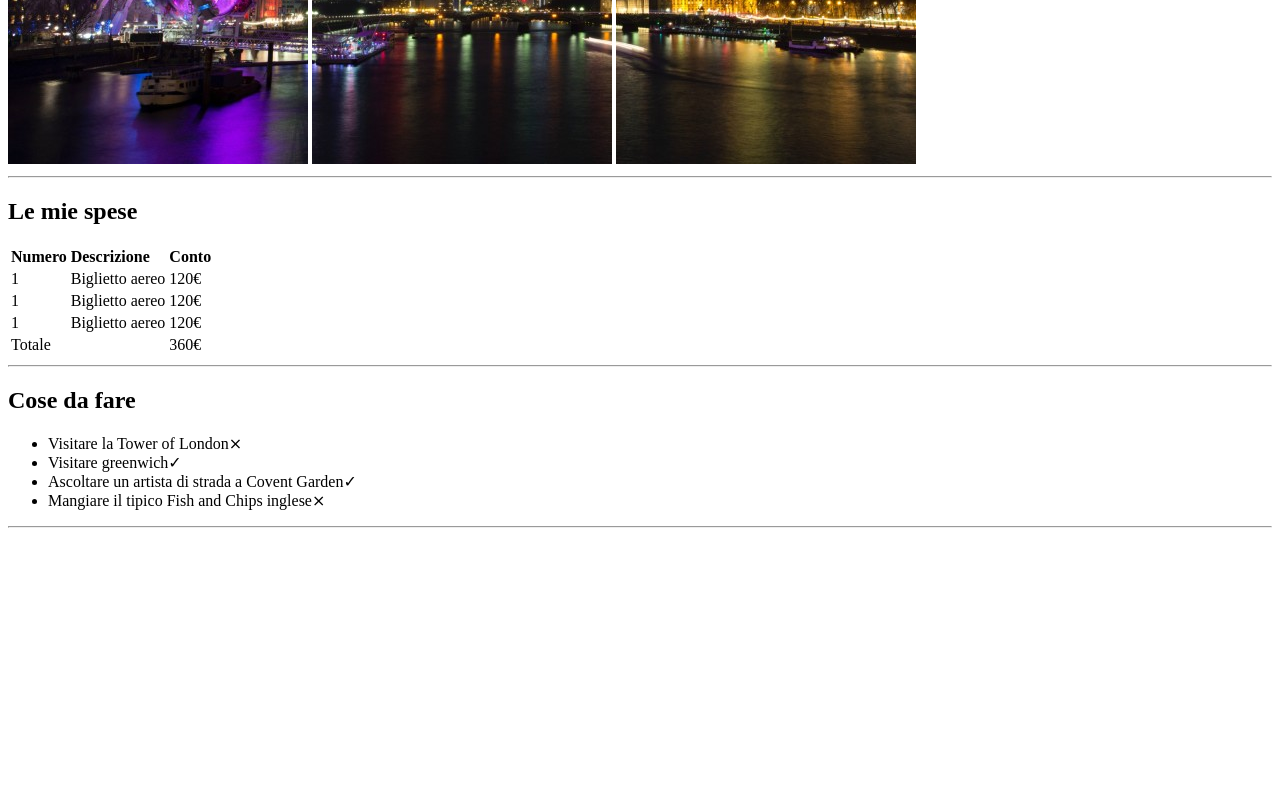
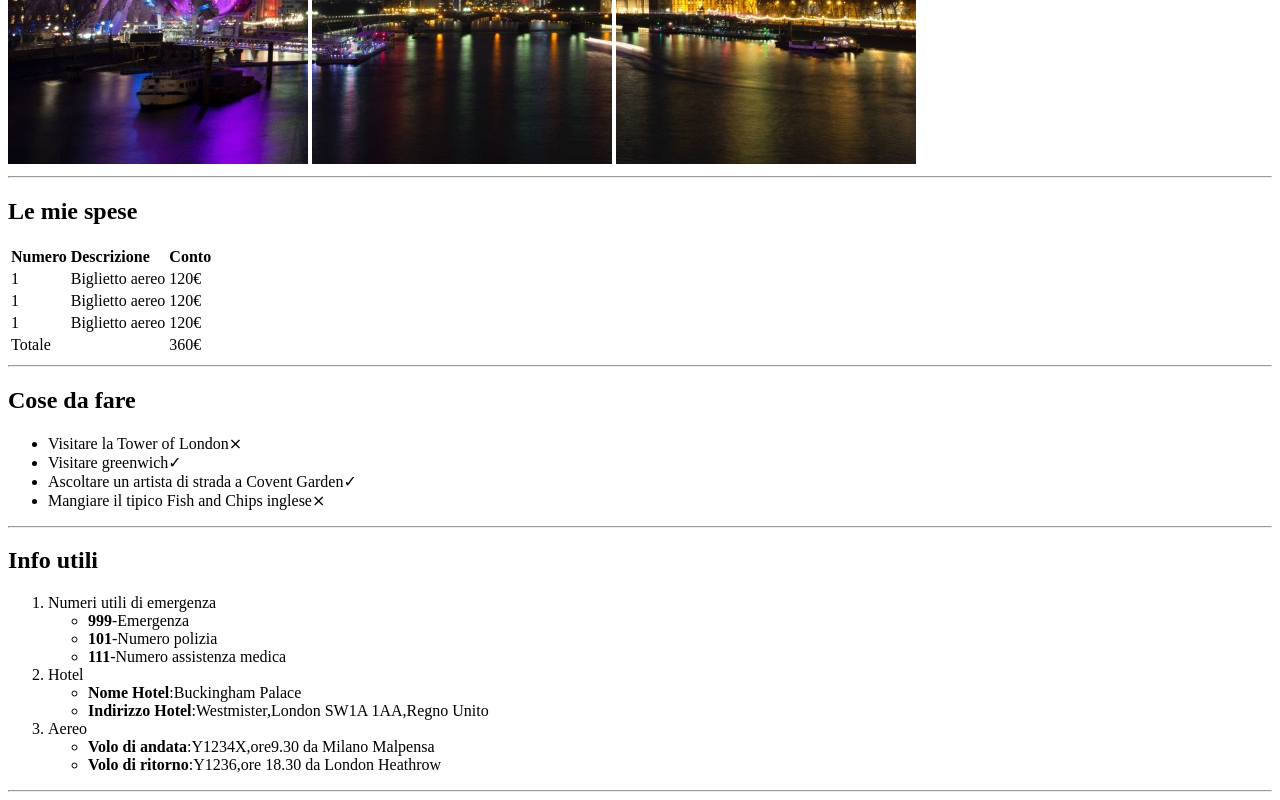
Before and after one commit to MattiaLoiacono/html-london-trip, a plain HTML site: page html-london-trip/index.html in a window 1280 px wide. Shown: the part 516-1316 px from the top of the page. Before the commit the page ends 1052 px from the top, so only its background shows below. Drawn offline with Linux system fonts and the light colour scheme.

Commit message:
aggiunta seconda lista

```diff
--- a/html-london-trip/index.html
+++ b/html-london-trip/index.html
@@ -41,6 +41,7 @@
             </tfoot>
         </table>
         <hr>
+
         <h2>Cose da fare</h2>
         <ul>
             <li>Visitare la Tower of London&Cross;</li>
@@ -49,6 +50,30 @@
             <li>Mangiare il tipico Fish and Chips inglese&Cross;</li>
         </ul>
         <hr>
+
+        <h2>Info utili</h2>
+        <ol>
+            <li>Numeri utili di emergenza
+                <ul>
+                    <li><strong>999</strong>-Emergenza</li>
+                    <li><strong>101</strong>-Numero polizia</li>
+                    <li><strong>111</strong>-Numero assistenza medica</li>
+                </ul>
+            </li>
+            <li>Hotel
+                <ul>
+                    <li><strong>Nome Hotel</strong>:Buckingham Palace</li>
+                    <li><strong>Indirizzo Hotel</strong>:Westmister,London SW1A 1AA,Regno Unito</li>
+                </ul>
+            </li>
+            <li>Aereo
+                <ul>
+                    <li><strong>Volo di andata</strong>:Y1234X,ore9.30 da Milano Malpensa</li>
+                    <li><strong>Volo di ritorno</strong>:Y1236,ore 18.30 da London Heathrow</li>
+                </ul>
+            </li>
+        </ol>
+        <hr>
     </main>
 
     <footer>
```
